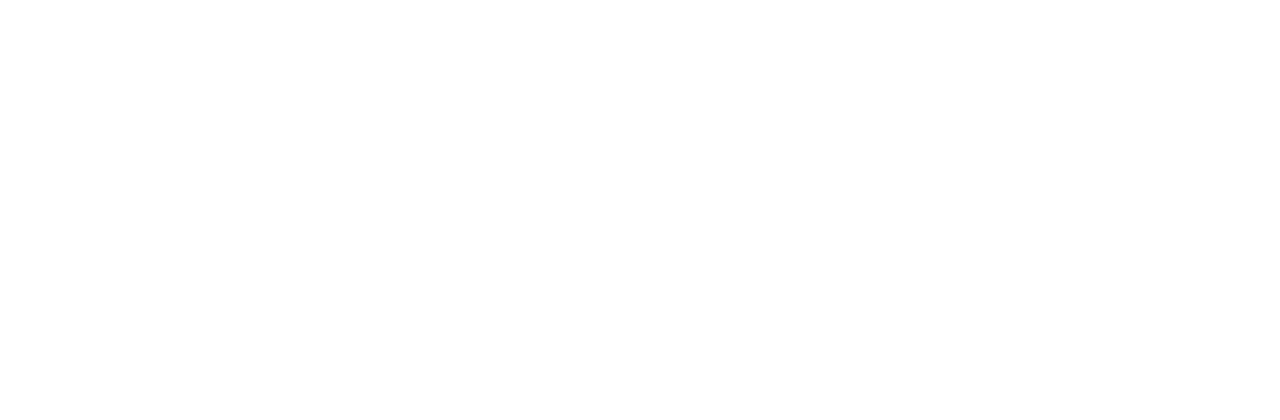
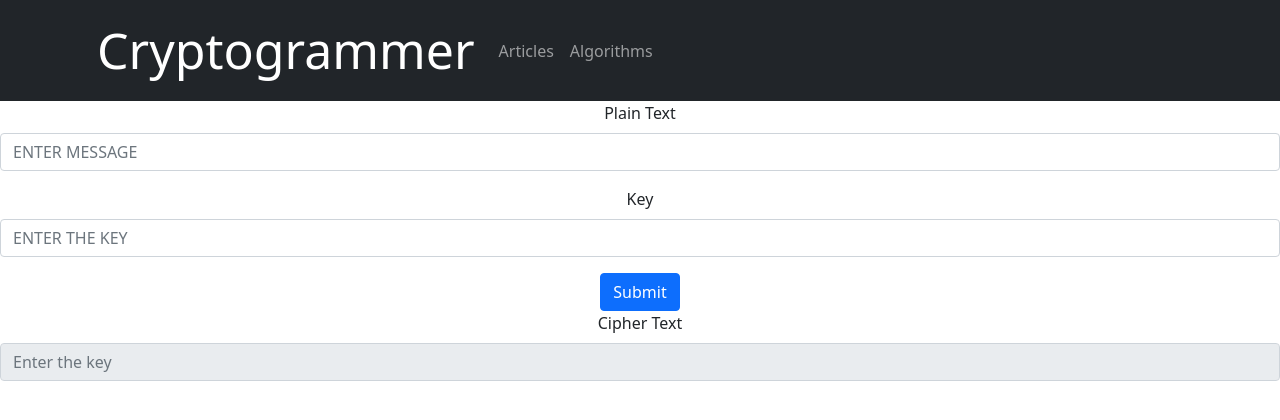
Before and after one commit to shadowasphodel2919/Cryptogrammer, a React (Create React App) app: page /algorithms/vignere in a window 1280 px wide. Before the commit this address had no page. Shown: the top 420 px of the page. Built offline with nearby package versions, Linux system fonts and the light colour scheme.

Commit message:
Added vignere

```diff
--- a/src/Algorithms.jsx
+++ b/src/Algorithms.jsx
@@ -4,6 +4,7 @@
     return (<div>
         <section>
             <Link as={Link} to="caeser">Caeser Cipher</Link>
+            <Link as={Link} to="vignere">Vignere Cipher</Link>
         </section>
     </div>);
 }
--- /dev/null
+++ b/src/Algos/Vignere.jsx
@@ -0,0 +1,49 @@
+import Button from 'react-bootstrap/Button';
+import Form from 'react-bootstrap/Form';
+import { useState } from "react";
+
+export const Vignere = () => {
+    const [message, setMessage] = useState("");
+    const [key, setKey] = useState(0);
+    const [cipher, setCipher] = useState("");
+    const buildCipher = (e) => {
+        e.preventDefault();
+        let cipherText = '';
+        let genKey = key;
+        for(let i = 0; ; i++){
+            if(message.length == i)
+            i = 0;
+            if(genKey.length == message.length)break;
+            genKey+=(genKey.charAt(i));
+        }
+        console.log(genKey);
+        for (let i = 0; i < message.length; i++) {
+            let mCode = message.charCodeAt(i);
+            let kCode = genKey.charCodeAt(i);
+            if(mCode < 65 || (mCode > 90 && mCode < 97) || mCode > 122){
+                cipherText += String.fromCharCode(mCode);
+                continue;
+            }
+            mCode = ((mCode+kCode)%26)+65;
+            let cipherChar = String.fromCharCode(mCode);
+            cipherText += cipherChar;
+        }
+
+        setCipher(cipherText);
+    }
+    return (<Form>
+        <Form.Group className='mb-3' controlId='message'>
+            <Form.Label>Plain Text</Form.Label>
+            <Form.Control style={{textTransform: 'uppercase'}} type='text'  onChange={(e)=>setMessage(e.target.value)} placeholder='Enter Message' />
+        </Form.Group>
+        <Form.Group className='mb-3' controlId='key'>
+            <Form.Label>Key</Form.Label>
+            <Form.Control style={{textTransform: 'uppercase'}} type='text' onChange={(e)=>setKey(e.target.value)} placeholder='Enter the key' />
+        </Form.Group>
+        <Button variant='primary' type='submit' onClick={(e)=>buildCipher(e)}>Submit</Button>
+        <Form.Group className='mb-3' controlId='cipher'>
+            <Form.Label>Cipher Text</Form.Label>
+            <Form.Control type='text' value={cipher} placeholder='Enter the key' readOnly />
+        </Form.Group>
+    </Form>);
+}
--- a/src/App.js
+++ b/src/App.js
@@ -7,6 +7,7 @@
 import { Articles } from './Articles';
 import { Algorithms } from './Algorithms';
 import { Caeser } from './Algos/Caeser';
+import { Vignere } from './Algos/Vignere';
 
 function App() {
   return (
@@ -18,6 +19,7 @@
           <Route path="articles" element={<Articles />} />
           <Route path="algorithms" element={<Algorithms />} />
           <Route path="algorithms/caeser"element={<Caeser/>} />
+          <Route path="algorithms/vignere"element={<Vignere/>} />
           </Route>
       </Routes>
     </BrowserRouter>
```
